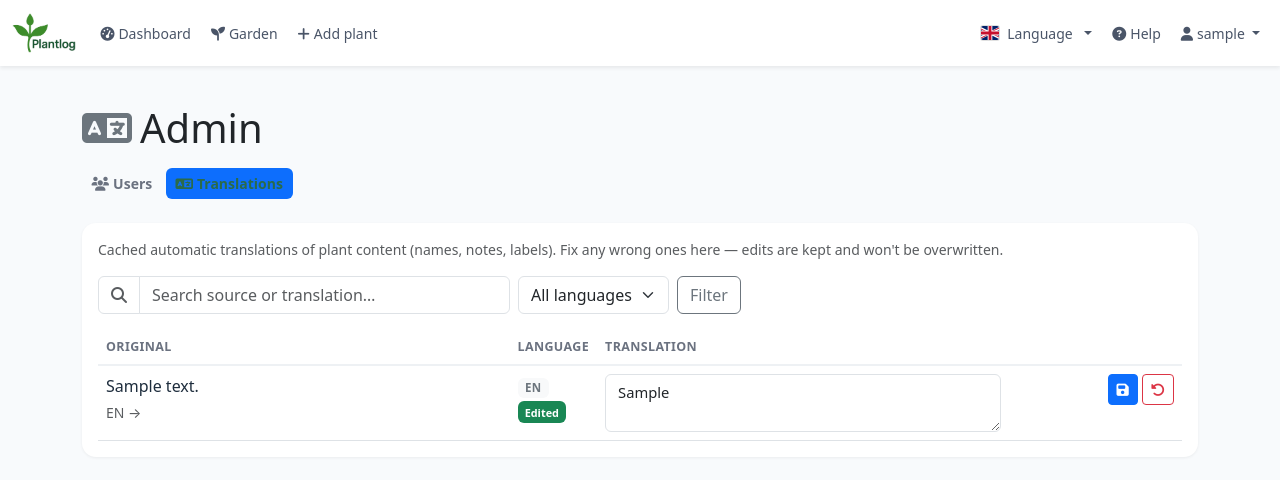
After one commit to simfr24/Plantlog, a Flask app: page /admin/translations in a window 1280 px wide. The commit adds this page. Shown: the top 480 px of the page. Run offline with Flask 3, Linux system fonts and the light colour scheme; the visitor is signed in with stand-in values (Sample User, id 1); tables that the repository leaves empty hold one stand-in row (values such as "Sample post").

Commit message:
Add admin translation filter

```diff
--- a/app.py
+++ b/app.py
@@ -111,7 +111,10 @@ def mdrender_filter(text):
     from markupsafe import Markup
     return Markup(_md.markdown(text, extensions=["nl2br", "fenced_code", "tables"]))
 
-from py.translate import translate_content, translate_html, tr
+from py.translate import (
+    translate_content, translate_html, tr,
+    list_cached_translations, update_cached_translation, delete_cached_translation,
+)
 
 
 @app.template_filter("t_content")
@@ -528,6 +531,57 @@ def admin_users():
         lang=g.lang,
         t=get_translations(g.lang),
     )
+
+
+@app.route("/admin/translations")
+@login_required
+def admin_translations():
+    """Browse and correct the machine-translation cache for user content."""
+    if g.user["id"] != 1:
+        abort(403)
+    query       = (request.args.get("q") or "").strip() or None
+    target_lang = request.args.get("lang_filter") or None
+    if target_lang not in AVAILABLE_LANGS:
+        target_lang = None
+    rows = list_cached_translations(query=query, target_lang=target_lang)
+    return render_template(
+        "admin_translations.html",
+        rows=rows,
+        query=query or "",
+        lang_filter=target_lang or "",
+        lang=g.lang,
+        t=get_translations(g.lang),
+    )
+
+
+@app.route("/admin/translations/update", methods=["POST"])
+@login_required
+def admin_translations_update():
+    if g.user["id"] != 1:
+        abort(403)
+    data        = request.get_json(silent=True) or {}
+    source_hash = data.get("source_hash")
+    target_lang = data.get("target_lang")
+    translated  = (data.get("translated") or "").strip()
+    if not source_hash or not target_lang or not translated:
+        return jsonify({"error": "source_hash, target_lang and translated are required"}), 400
+    ok = update_cached_translation(source_hash, target_lang, translated)
+    return jsonify({"ok": ok}) if ok else (jsonify({"error": "not found"}), 404)
+
+
+@app.route("/admin/translations/delete", methods=["POST"])
+@login_required
+def admin_translations_delete():
+    """Drop a cached entry so it is re-translated automatically next time."""
+    if g.user["id"] != 1:
+        abort(403)
+    data        = request.get_json(silent=True) or {}
+    source_hash = data.get("source_hash")
+    target_lang = data.get("target_lang")
+    if not source_hash or not target_lang:
+        return jsonify({"error": "source_hash and target_lang are required"}), 400
+    ok = delete_cached_translation(source_hash, target_lang)
+    return jsonify({"ok": ok}) if ok else (jsonify({"error": "not found"}), 404)
 
 ###############################################################################
 # Routes – plant CRUD
--- a/py/db.py
+++ b/py/db.py
@@ -109,7 +109,9 @@ CREATE TABLE IF NOT EXISTS translations_cache (
   source_hash TEXT NOT NULL,           -- sha256 of "<target_lang>:<original text>"
   target_lang TEXT NOT NULL,
   source_lang TEXT,                    -- optional, for "translated from X" labels
+  source_text TEXT,                    -- original text (for the admin editor)
   translated  TEXT NOT NULL,
+  edited      INTEGER NOT NULL DEFAULT 0,  -- 1 = manually corrected by an admin
   created_at  TEXT NOT NULL DEFAULT (datetime('now')),
   PRIMARY KEY (source_hash, target_lang)
 );
@@ -203,6 +205,11 @@ def _migrate(conn):
           PRIMARY KEY (source_hash, target_lang)
         )
     """)
+    tc_cols = {row[1] for row in conn.execute("PRAGMA table_info(translations_cache)").fetchall()}
+    if "source_text" not in tc_cols:
+        conn.execute("ALTER TABLE translations_cache ADD COLUMN source_text TEXT")
+    if "edited" not in tc_cols:
+        conn.execute("ALTER TABLE translations_cache ADD COLUMN edited INTEGER NOT NULL DEFAULT 0")
 
     plant_cols = {row[1] for row in conn.execute("PRAGMA table_info(plants)").fetchall()}
     if "variety" not in plant_cols:
--- /dev/null
+++ b/templates/admin_translations.html
@@ -0,0 +1,185 @@
+{% extends "base.html" %}
+{% block title %}{{ t['Admin'] }} – {{ t['admin_translations'] }}{% endblock %}
+
+{% block content %}
+<style>
+  .admin-card { border: none; border-radius: 14px; box-shadow: 0 1px 3px rgba(0,0,0,0.06); }
+
+  .admin-tabs .nav-link { color: #6b7280; font-weight: 600; }
+  .admin-tabs .nav-link.active { color: #2a6b4a; }
+
+  #trTable thead th {
+    white-space: nowrap;
+    font-size: 0.78rem;
+    text-transform: uppercase;
+    letter-spacing: 0.03em;
+    color: #6b7280;
+    border-bottom: 2px solid #eef1f4;
+  }
+  #trTable td { vertical-align: top; }
+  #trTable tbody tr:hover { background: #f6faf8; }
+  .src-text { color: #1e2d3d; white-space: pre-wrap; }
+  .tr-edit { font-size: .92rem; resize: vertical; }
+  .lang-chip {
+    font-variant: small-caps;
+    font-weight: 700;
+    text-transform: uppercase;
+    font-size: .72rem;
+    letter-spacing: .03em;
+  }
+  .row-actions { white-space: nowrap; }
+  .edited-badge { font-size: .68rem; }
+
+  @media (max-width: 767.98px) {
+    #trTable thead { display: none; }
+    #trTable, #trTable tbody, #trTable tr, #trTable td { display: block; width: 100%; }
+    #trTable tr { border: 1px solid #eef1f4; border-radius: 12px; padding: .6rem .85rem; margin-bottom: .75rem; }
+    #trTable td { padding: .35rem 0; border: none; }
+  }
+</style>
+
+<div class="d-flex align-items-center flex-wrap gap-2 mb-3">
+  <h1 class="mb-0"><i class="fas fa-language me-2 text-secondary"></i>{{ t['Admin'] }}</h1>
+</div>
+
+{# ── Sub-navigation between admin pages ── #}
+<ul class="nav nav-pills admin-tabs gap-1 mb-4">
+  <li class="nav-item">
+    <a class="nav-link" href="{{ url_for('admin_users') }}"><i class="fas fa-users me-1"></i>{{ t['admin_total_users'] }}</a>
+  </li>
+  <li class="nav-item">
+    <a class="nav-link active" href="{{ url_for('admin_translations') }}"><i class="fas fa-language me-1"></i>{{ t['admin_translations'] }}</a>
+  </li>
+</ul>
+
+<div class="card admin-card">
+  <div class="card-body">
+    <p class="text-muted small mb-3">{{ t['admin_tr_intro'] }}</p>
+
+    {# ── Filters ── #}
+    <form method="get" class="row g-2 align-items-center mb-3">
+      <div class="col-12 col-md-auto flex-grow-1" style="max-width:420px;">
+        <div class="input-group">
+          <span class="input-group-text bg-white"><i class="fas fa-search text-muted"></i></span>
+          <input type="search" name="q" value="{{ query }}" class="form-control"
+                 placeholder="{{ t['admin_tr_search'] }}" autocomplete="off">
+        </div>
+      </div>
+      <div class="col-6 col-md-auto">
+        <select name="lang_filter" class="form-select">
+          <option value="">{{ t['admin_tr_all_langs'] }}</option>
+          {% for l in languages %}
+          <option value="{{ l.code }}" {{ 'selected' if lang_filter == l.code else '' }}>{{ l.name }}</option>
+          {% endfor %}
+        </select>
+      </div>
+      <div class="col-6 col-md-auto">
+        <button type="submit" class="btn btn-outline-secondary w-100">{{ t['admin_tr_filter'] }}</button>
+      </div>
+    </form>
+
+    <div class="table-responsive">
+      <table class="table align-middle mb-0" id="trTable">
+        <thead>
+          <tr>
+            <th style="width:38%">{{ t['admin_tr_source'] }}</th>
+            <th style="width:8%">{{ t['admin_tr_lang'] }}</th>
+            <th style="width:38%">{{ t['admin_tr_translation'] }}</th>
+            <th class="text-end" style="width:16%"></th>
+          </tr>
+        </thead>
+        <tbody>
+          {% for r in rows %}
+          <tr data-hash="{{ r.source_hash }}" data-lang="{{ r.target_lang }}">
+            <td data-label="{{ t['admin_tr_source'] }}">
+              <div class="src-text">{{ r.source_text }}</div>
+              {% if r.source_lang %}<div class="text-muted small mt-1">{{ r.source_lang|upper }} →</div>{% endif %}
+            </td>
+            <td data-label="{{ t['admin_tr_lang'] }}">
+              <span class="badge bg-light text-secondary lang-chip">{{ r.target_lang }}</span>
+              {% if r.edited %}<span class="badge bg-success edited-badge mt-1 d-block d-md-inline">{{ t['admin_tr_edited'] }}</span>{% endif %}
+            </td>
+            <td data-label="{{ t['admin_tr_translation'] }}">
+              <textarea class="form-control tr-edit" rows="2">{{ r.translated }}</textarea>
+            </td>
+            <td class="text-end row-actions" data-label="">
+              <button type="button" class="btn btn-sm btn-primary btn-save">
+                <i class="fas fa-floppy-disk"></i>
+              </button>
+              <button type="button" class="btn btn-sm btn-outline-danger btn-reset" title="{{ t['admin_tr_reset_hint'] }}">
+                <i class="fas fa-rotate-left"></i>
+              </button>
+            </td>
+          </tr>
+          {% endfor %}
+        </tbody>
+      </table>
+    </div>
+    {% if not rows %}
+    <p class="text-muted text-center py-4 mb-0">{{ t['admin_tr_empty'] }}</p>
+    {% endif %}
+  </div>
+</div>
+
+<script>
+(function() {
+  function flash(btn, ok) {
+    const orig = btn.innerHTML;
+    btn.innerHTML = ok ? '<i class="fas fa-check"></i>' : '<i class="fas fa-xmark"></i>';
+    btn.classList.toggle('btn-success', ok);
+    btn.classList.toggle('btn-danger', !ok);
+    setTimeout(function() {
+      btn.innerHTML = orig;
+      btn.classList.remove('btn-success', 'btn-danger');
+    }, 1200);
+  }
+
+  document.querySelectorAll('#trTable tbody tr').forEach(function(tr) {
+    const hash = tr.dataset.hash;
+    const lang = tr.dataset.lang;
+    const ta   = tr.querySelector('.tr-edit');
+
+    tr.querySelector('.btn-save').addEventListener('click', function() {
+      const btn = this;
+      btn.disabled = true;
+      fetch('{{ url_for("admin_translations_update") }}', {
+        method: 'POST',
+        headers: {'Content-Type': 'application/json'},
+        body: JSON.stringify({source_hash: hash, target_lang: lang, translated: ta.value})
+      })
+      .then(function(r) { return r.json().then(function(d){ return {ok: r.ok && d.ok, d: d}; }); })
+      .then(function(res) {
+        flash(btn, res.ok);
+        if (res.ok) {
+          let badge = tr.querySelector('.edited-badge');
+          if (!badge) {
+            badge = document.createElement('span');
+            badge.className = 'badge bg-success edited-badge mt-1 d-block d-md-inline';
+            badge.textContent = '{{ t["admin_tr_edited"] }}';
+            tr.querySelector('.lang-chip').after(badge);
+          }
+        }
+      })
+      .catch(function() { flash(btn, false); })
+      .finally(function() { btn.disabled = false; });
+    });
+
+    tr.querySelector('.btn-reset').addEventListener('click', function() {
+      if (!confirm('{{ t["admin_tr_reset_confirm"] }}')) return;
+      const btn = this;
+      btn.disabled = true;
+      fetch('{{ url_for("admin_translations_delete") }}', {
+        method: 'POST',
+        headers: {'Content-Type': 'application/json'},
+        body: JSON.stringify({source_hash: hash, target_lang: lang})
+      })
+      .then(function(r) { return r.json().then(function(d){ return r.ok && d.ok; }); })
+      .then(function(ok) {
+        if (ok) { tr.remove(); } else { flash(btn, false); btn.disabled = false; }
+      })
+      .catch(function() { flash(btn, false); btn.disabled = false; });
+    });
+  });
+})();
+</script>
+{% endblock %}
--- a/templates/base.html
+++ b/templates/base.html
@@ -146,6 +146,11 @@
                     <i class="fa-solid fa-users-gear"></i> {{ t['Admin'] }}
                   </a>
                 </li>
+                <li>
+                  <a class="dropdown-item" href="{{ url_for('admin_translations') }}">
+                    <i class="fa-solid fa-language"></i> {{ t['admin_translations'] }}
+                  </a>
+                </li>
                 {% endif %}
                 <li><hr class="dropdown-divider"></li>
                 <li>
```
Also changed, not shown: py/translate.py (+64 -2 lines), templates/admin_users.html (+11 -1 lines), translations/en.py (+12 -0 lines), translations/fr.py (+12 -0 lines), translations/no.py (+12 -0 lines), translations/ru.py (+12 -0 lines).
